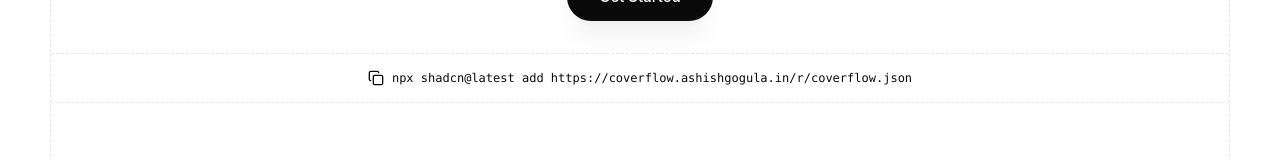
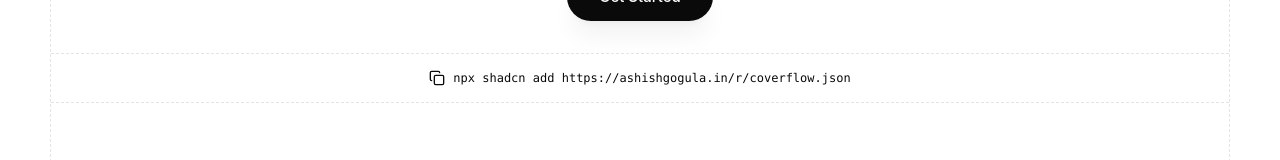
Before and after one commit to ashishgogula/coverflow, a Next.js app: page / in a window 1280 px wide. Shown: the part 496-656 px from the top of the page. Built offline with nearby package versions, Linux system fonts and the light colour scheme.

Commit message:
chore: update motion dependency and simplify install URLs
- Upgrade motion dependency from ^12.29.2 to ^12.30.0
- Simplify shadcn install URLs by removing subdomain prefix
- Remove unused useMemo import from get-started page

```diff
--- a/app/get-started/page.tsx
+++ b/app/get-started/page.tsx
@@ -2,7 +2,7 @@
 
 import { Github, Check, Copy, LayoutGrid } from "lucide-react";
 import Link from "next/link";
-import { useMemo, useState } from "react";
+import { useState } from "react";
 import { Navbar } from "@/components/navbar";
 import { Footer } from "@/components/footer";
 import { CoverFlow, CoverFlowItem } from "@/components/coverflow";
@@ -28,10 +28,10 @@ export default function GetStarted() {
   const [packageManager, setPackageManager] = useState("pnpm");
 
   const commands = {
-    pnpm: "pnpm dlx shadcn@latest add https://coverflow.ashishgogula.in/r/coverflow.json",
-    npm: "npx shadcn@latest add https://coverflow.ashishgogula.in/r/coverflow.json",
-    yarn: "npx shadcn@latest add https://coverflow.ashishgogula.in/r/coverflow.json",
-    bun: "bun x shadcn@latest add https://coverflow.ashishgogula.in/r/coverflow.json",
+    pnpm: "pnpm dlx shadcn add https://ashishgogula.in/r/coverflow.json",
+    npm: "npx shadcn add https://ashishgogula.in/r/coverflow.json",
+    yarn: "npx shadcn add https://ashishgogula.in/r/coverflow.json",
+    bun: "bun x shadcn add https://ashishgogula.in/r/coverflow.json",
   };
 
   const copyCommand = () => {
@@ -123,8 +123,7 @@ export default function GetStarted() {
                 </div>
                 <div className="p-6 overflow-x-auto">
                   <pre className="text-sm font-mono text-muted-foreground leading-relaxed">
-                    {`"use client";
-
+                    {`
 import { CoverFlow, CoverFlowItem } from "@/components/ui/coverflow";
 
 const animeItems: CoverFlowItem[] = [
--- a/app/page.tsx
+++ b/app/page.tsx
@@ -90,7 +90,7 @@ export default function Home() {
   const [initialIndex, setInitialIndex] = useState(0);
   const installCommand = useMemo(
     () =>
-      "npx shadcn@latest add https://coverflow.ashishgogula.in/r/coverflow.json",
+      "npx shadcn add https://ashishgogula.in/r/coverflow.json",
     [],
   );
 
--- a/package.json
+++ b/package.json
@@ -13,7 +13,7 @@
     "class-variance-authority": "^0.7.1",
     "clsx": "^2.1.1",
     "lucide-react": "^0.473.0",
-    "motion": "^12.29.2",
+    "motion": "^12.30.0",
     "next": "^15.1.4",
     "next-themes": "^0.4.6",
     "react": "^19.0.0",
```
Also changed, not shown: 1 other file (tests, documents, lock files or other folders).
